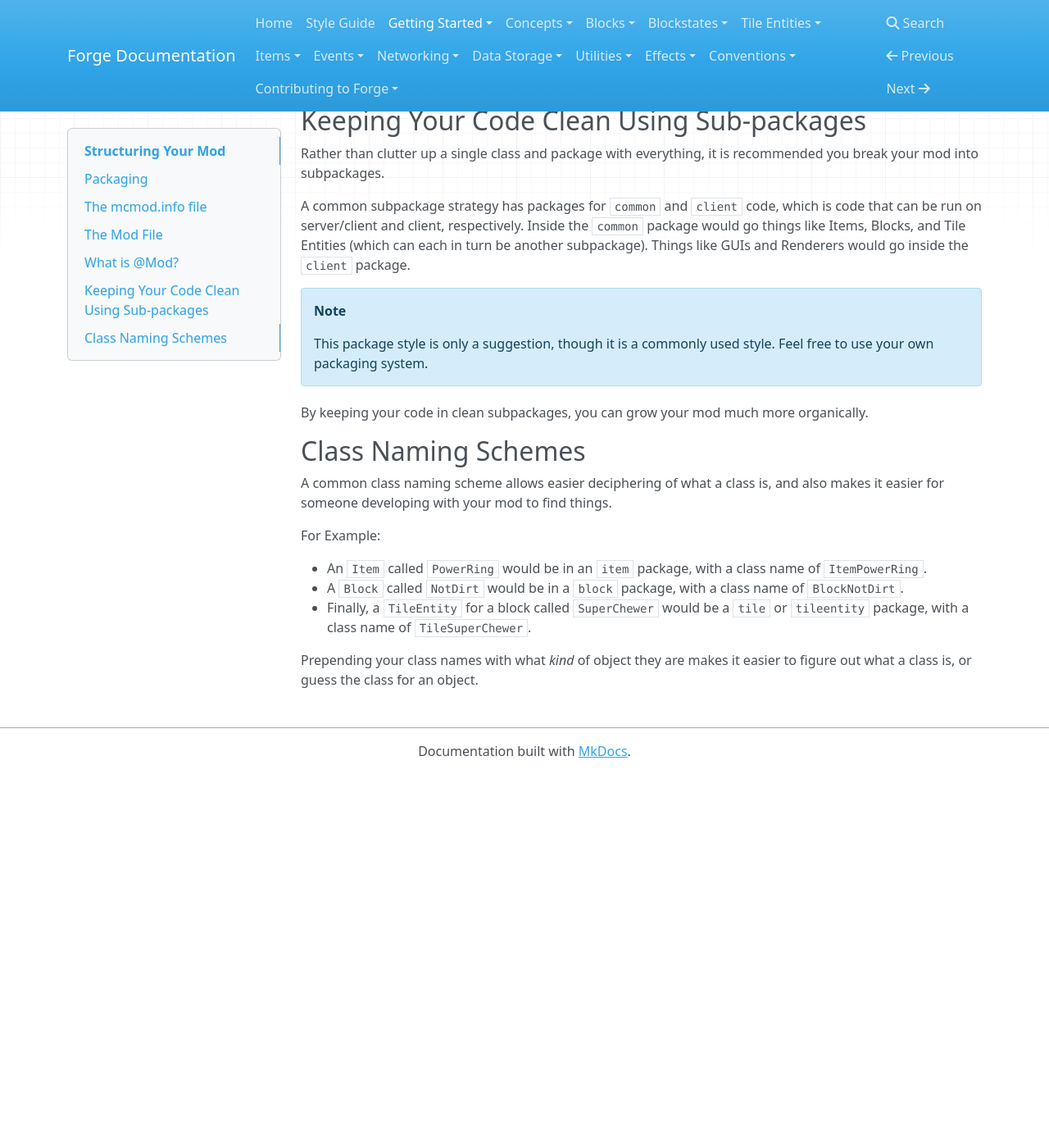
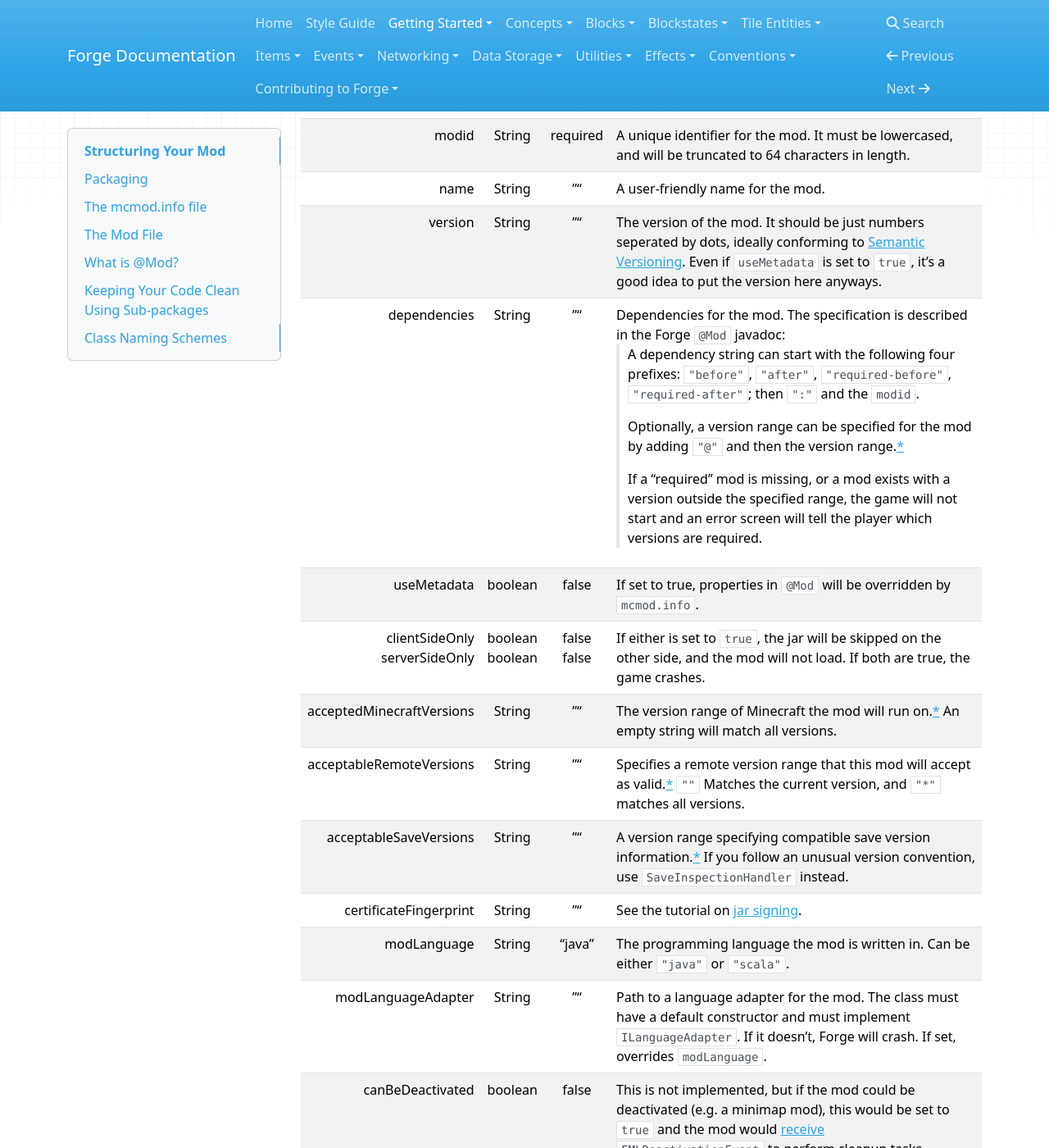
Before and after one commit to MinecraftForge/Documentation, an MkDocs documentation site: the page built from docs/gettingstarted/structuring.md, in a window 1280 px wide and 1400 px high, scrolled down 2496 px. Shown: the whole window at 82% size. Built offline with MkDocs 1.6.1, drawn with Linux system fonts in a browser that asks for light colours; nearby versions of some CDN libraries; old or Windows-style settings are respelled for this version of MkDocs; before the commit the page ends 3440 px from its top, so only the background shows below that; some of the changed text lies outside the part shown.

Commit message:
Add information on @Mod (#140)
* Add information on @Mod

* Changes to version, client/serverSideOnly, canBeDeactivated, and guiFactory

* Fix typo

```diff
--- a/docs/gettingstarted/structuring.md
+++ b/docs/gettingstarted/structuring.md
@@ -67,7 +67,29 @@ and will contain some special indicators marking it as such.
 What is `@Mod`?
 -------------
 
-This is an annotation indicating to the Forge Mod Loader that the class is a Mod entry point. It contains various metadata about the mod. It also designates the class that will receive `@EventHandler` events. More information can be found at... (Coming Soon)
+This is an annotation indicating to the Forge Mod Loader that the class is a Mod entry point. It contains various metadata about the mod. It also designates the class that will receive `@EventHandler` events.
+
+Here is a table of the properties of `@Mod`:
+
+|                         Property |        Type        |    Default     | Description |
+|---------------------------------:|:------------------:|:--------------:|:------------|
+|                            modid |       String       |    required    | A unique identifier for the mod. It must be lowercased, and will be truncated to 64 characters in length. |
+|                             name |       String       |       ""       | A user-friendly name for the mod. |
+|                          version |       String       |       ""       | The version of the mod. It should be just numbers seperated by dots, ideally conforming to [Semantic Versioning](https://semver.org/). Even if `useMetadata` is set to `true`, it's a good idea to put the version here anyways. |
+|                     dependencies |       String       |       ""       | Dependencies for the mod. The specification is described in the Forge `@Mod` javadoc:<br><blockquote><p>A dependency string can start with the following four prefixes: `"before"`, `"after"`, `"required-before"`, `"required-after"`; then `":"` and the `modid`.</p><p>Optionally, a version range can be specified for the mod by adding `"@"` and then the version range.[\*](#version-ranges)</p><p>If a "required" mod is missing, or a mod exists with a version outside the specified range, the game will not start and an error screen will tell the player which versions are required.</p>
+|                      useMetadata |       boolean      |      false     | If set to true, properties in `@Mod` will be overridden by `mcmod.info`. |
+| clientSideOnly<br>serverSideOnly | boolean<br>boolean | false<br>false | If either is set to `true`, the jar will be skipped on the other side, and the mod will not load. If both are true, the game crashes. |
+|        acceptedMinecraftVersions |       String       |       ""       | The version range of Minecraft the mod will run on.[\*](#version-ranges) An empty string will match all versions. |
+|         acceptableRemoteVersions |       String       |       ""       | Specifies a remote version range that this mod will accept as valid.[\*](#version-ranges) `""` Matches the current version, and `"*"` matches all versions. |
+|           acceptableSaveVersions |       String       |       ""       | A version range specifying compatible save version information.[\*](#version-ranges) If you follow an unusual version convention, use `SaveInspectionHandler` instead. |
+|           certificateFingerprint |       String       |       ""       | See the tutorial on [jar signing](../concepts/jarsigning.md). |
+|                      modLanguage |       String       |     "java"     | The programming language the mod is written in. Can be either `"java"` or `"scala"`. |
+|               modLanguageAdapter |       String       |       ""       | Path to a language adapter for the mod. The class must have a default constructor and must implement `ILanguageAdapter`. If it doesn't, Forge will crash. If set, overrides `modLanguage`. |
+|                 canBeDeactivated |       boolean      |      false     | This is not implemented, but if the mod could be deactivated (e.g. a minimap mod), this would be set to `true` and the mod would [receive](../events/intro.md#creating-an-event-handler) `FMLDeactivationEvent` to perform cleanup tasks. |
+|                       guiFactory |       String       |       ""       | Path to the mod's GUI factory, if one exists. GUI factories are used to make custom config screens, and must implement `IModGuiFactory`. For an example, look at `FMLConfigGuiFactory`. |
+|                       updateJSON |       String       |       ""       | URL to an update JSON file. See [Forge Update Checker](autoupdate.md) |
+
+<a name="version-ranges" style="color: inherit; text-decoration: inherit">\* All version ranges use the [Maven Version Range Specification](https://maven.apache.org/enforcer/enforcer-rules/versionRanges.html).</a>
 
 You can find an example mod in the [Forge src download](http://files.minecraftforge.net/).
 
```
